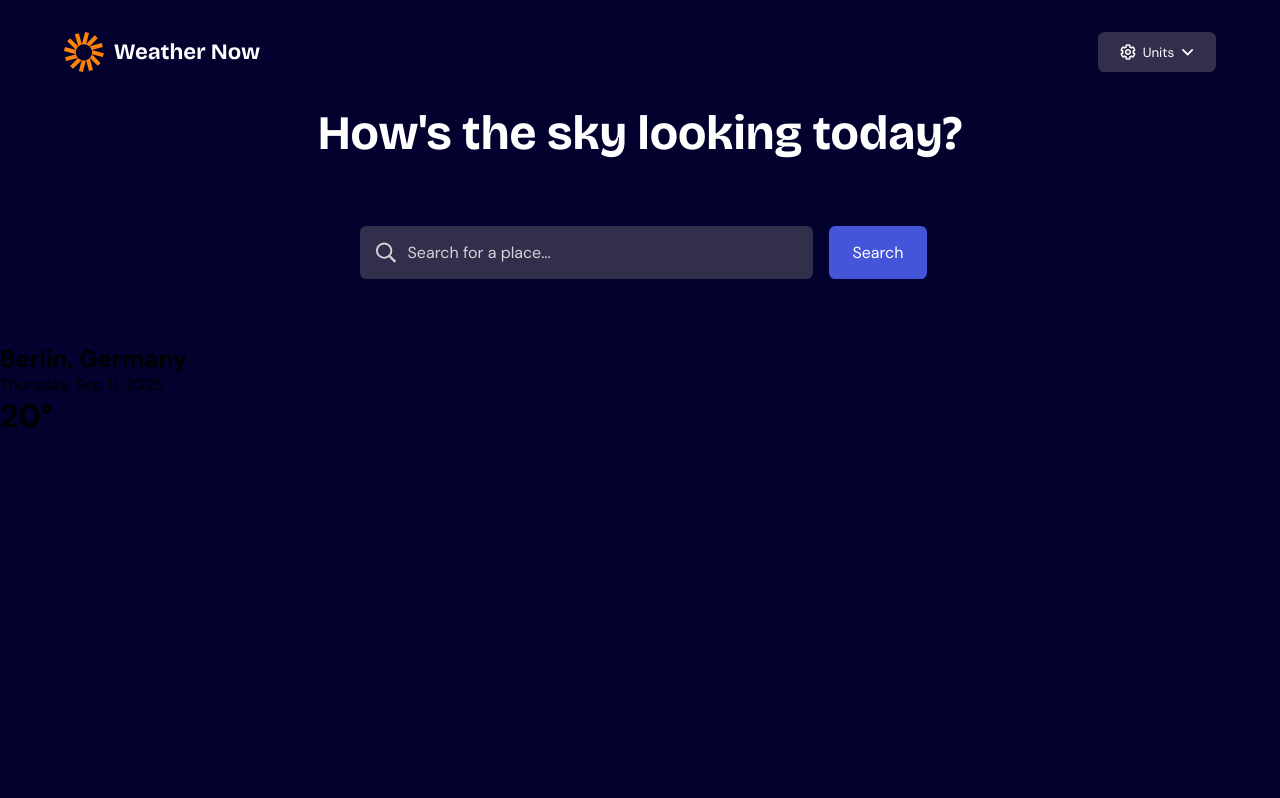
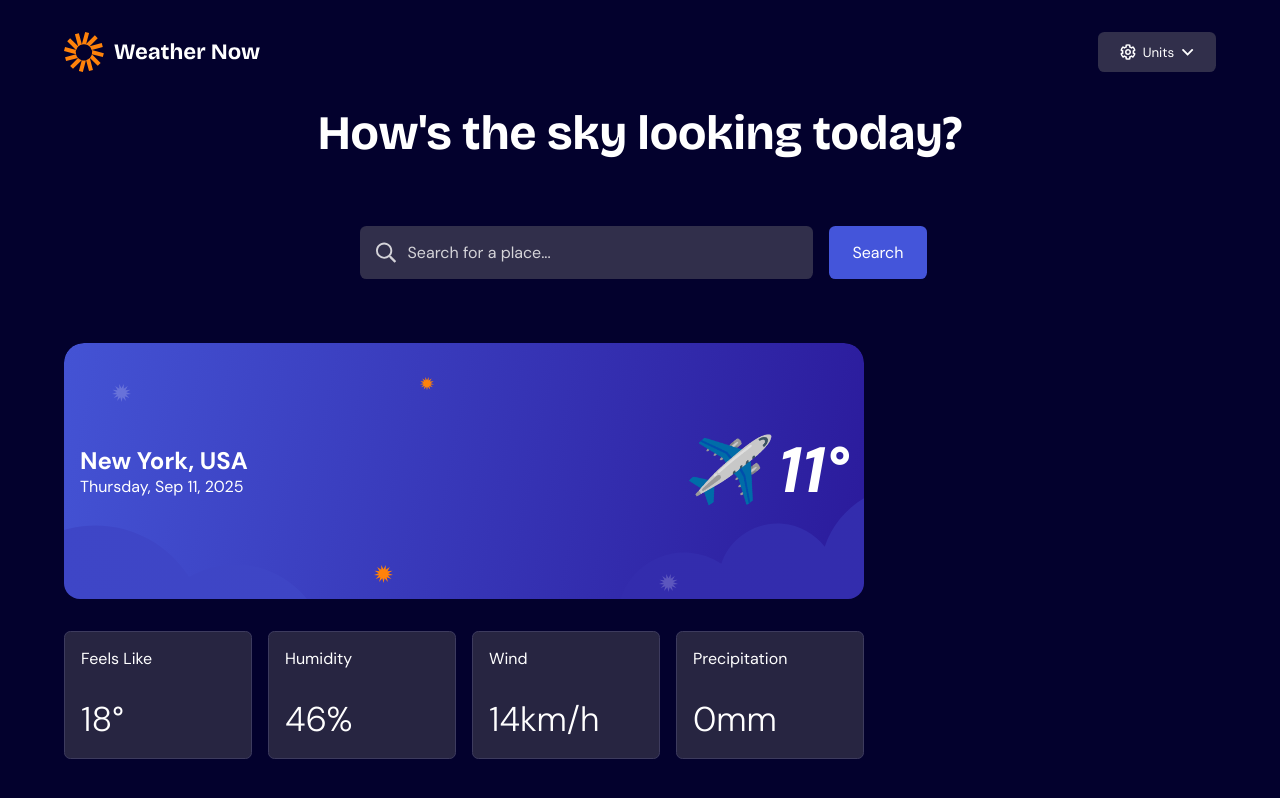
Before and after one commit to ArthurGehlen/weatherApp, a React (Vite) app: page / in a window 1280 px wide. Shown: the top 798 px of the page. Built offline with nearby package versions, Linux system fonts and the light colour scheme.

Commit message:
'feat: temperatura atual e infos da temperatura'

```diff
--- a/src/App.css
+++ b/src/App.css
@@ -10,6 +10,7 @@
 
 body {
   background-color: hsl(243, 96%, 9%);
+  overflow-x: hidden;
 }
 
 .top_title {
@@ -18,3 +19,41 @@ body {
   text-align: center;
   font-size: 3rem;
 }
+
+main {
+  margin: 1rem auto;
+  width: calc(100vw - 8rem);
+}
+
+main .today {
+  background-image: url(/src/assets/images/bg-today-large.svg);
+  background-size: cover  ;
+  width: 50rem;
+  height: 16rem;
+  color: hsl(0, 0%, 100%);
+  padding: 1rem;
+  display: flex;
+  justify-content: space-between;
+  align-items: center;
+  border-radius: 1rem;
+}
+
+main .today h1 {
+  font-size: 4rem;
+  font-style: italic;
+  display: flex;
+  align-items: center;
+  gap: 1rem;
+}
+
+main .today h1 img {
+  max-width: 5rem;
+}
+
+main .temperature_info_wrapper {
+  padding: 2rem 0;
+  width: 50rem;
+  display: flex;
+  gap: 1rem;
+  justify-content: space-between;
+}
--- a/src/App.jsx
+++ b/src/App.jsx
@@ -1,10 +1,14 @@
 // Components
 import Header from "./layout/Header";
 import SearchContainer from "./layout/SearchContainer";
+import TemperatureInfo from "./components/TemperatureInfo";
 
 // Utils
 import "./App.css";
 import get_current_day_info from "./utils/GetCurrentDay";
+
+// Images
+import sunny from "./assets/images/icon-sunny.webp"
 
 function App() {
   return (
@@ -13,18 +17,36 @@ function App() {
       <h1 className="top_title">How's the sky looking today?</h1>
       <SearchContainer />
       <main>
-        <div className="today">
-          <div className="local">
-            <h2>Berlin, Germany</h2>
-            <p>
-              {get_current_day_info.week_day()}, {get_current_day_info.month()}{" "}
-              {get_current_day_info.day}, {get_current_day_info.year}
-            </p>
+        <div className="temperature_wrapper">
+          <div className="today">
+            <div className="local">
+              <h2>New York, USA</h2>
+              <p>
+                {get_current_day_info.week_day()},{" "}
+                {get_current_day_info.month()} {get_current_day_info.day},{" "}
+                {get_current_day_info.year}
+              </p>
+            </div>
+            <h1>
+              {/* <img src={sunny} alt="Sunny" /> */}
+              ✈️
+              11°
+            </h1>
           </div>
-          <div className="current_temperature">
-            <h1>20°</h1>
+
+          <div className="temperature_info_wrapper">
+            <TemperatureInfo label={"Feels Like"} info="18°" />
+
+            <TemperatureInfo label={"Humidity"} info="46%" />
+
+            <TemperatureInfo label={"Wind"} info="14km/h" />
+
+            <TemperatureInfo label={"Precipitation"} info="0mm" />
           </div>
+
+          <div className="dayly_forecast_wrapper"></div>
         </div>
+        <div className="hourly_forecast_wrapper"></div>
       </main>
     </>
   );
--- /dev/null
+++ b/src/components/TemperatureInfo.css
@@ -0,0 +1,22 @@
+.temperature_info {
+    background-color:  hsl(243, 27%, 20%)   ;
+    padding: 1rem;
+    border-radius: .4rem;
+    width: 18rem;
+    height: 8rem;
+    color: hsl(0, 0%, 100%);
+    display: flex;
+    flex-direction: column;
+    justify-content: space-between;
+    border: 1px solid hsl(243, 23%, 30%);
+
+}
+
+.temperature_info p {
+    font-size: 1rem;
+}
+
+.temperature_info h2 {
+    font-size: 2.15rem;
+    font-weight: 300;
+}
--- /dev/null
+++ b/src/components/TemperatureInfo.jsx
@@ -0,0 +1,12 @@
+import "./TemperatureInfo.css"
+
+function TemperatureInfo({ label, info }) {
+  return (
+    <div className="temperature_info">
+      <p>{label}</p>
+      <h2>{info}</h2>
+    </div>
+  );
+}
+
+export default TemperatureInfo;
--- /dev/null
+++ b/src/utils/ConvertIcon.js
@@ -0,0 +1,3 @@
+const icons = {};
+
+export default icons;
```
